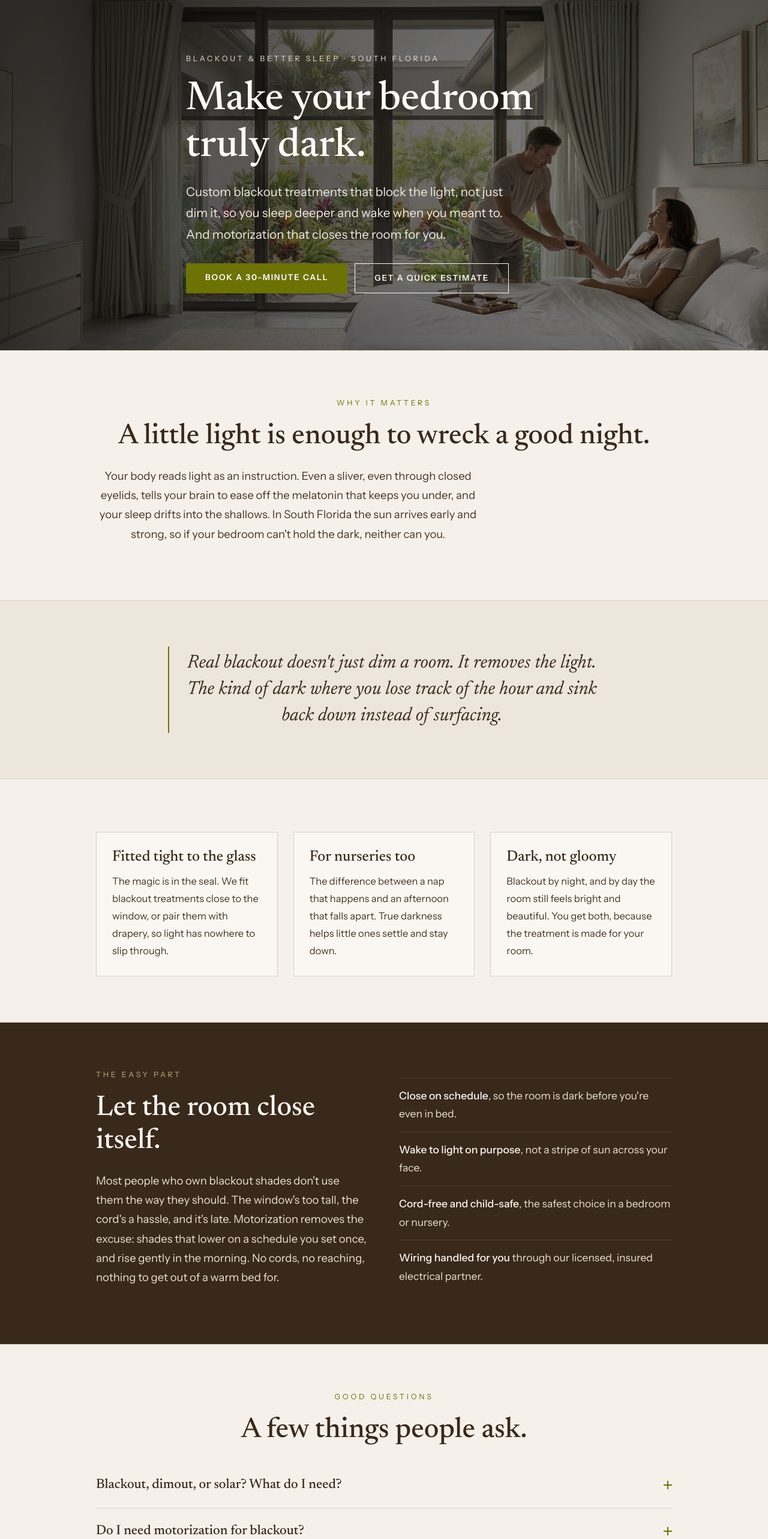
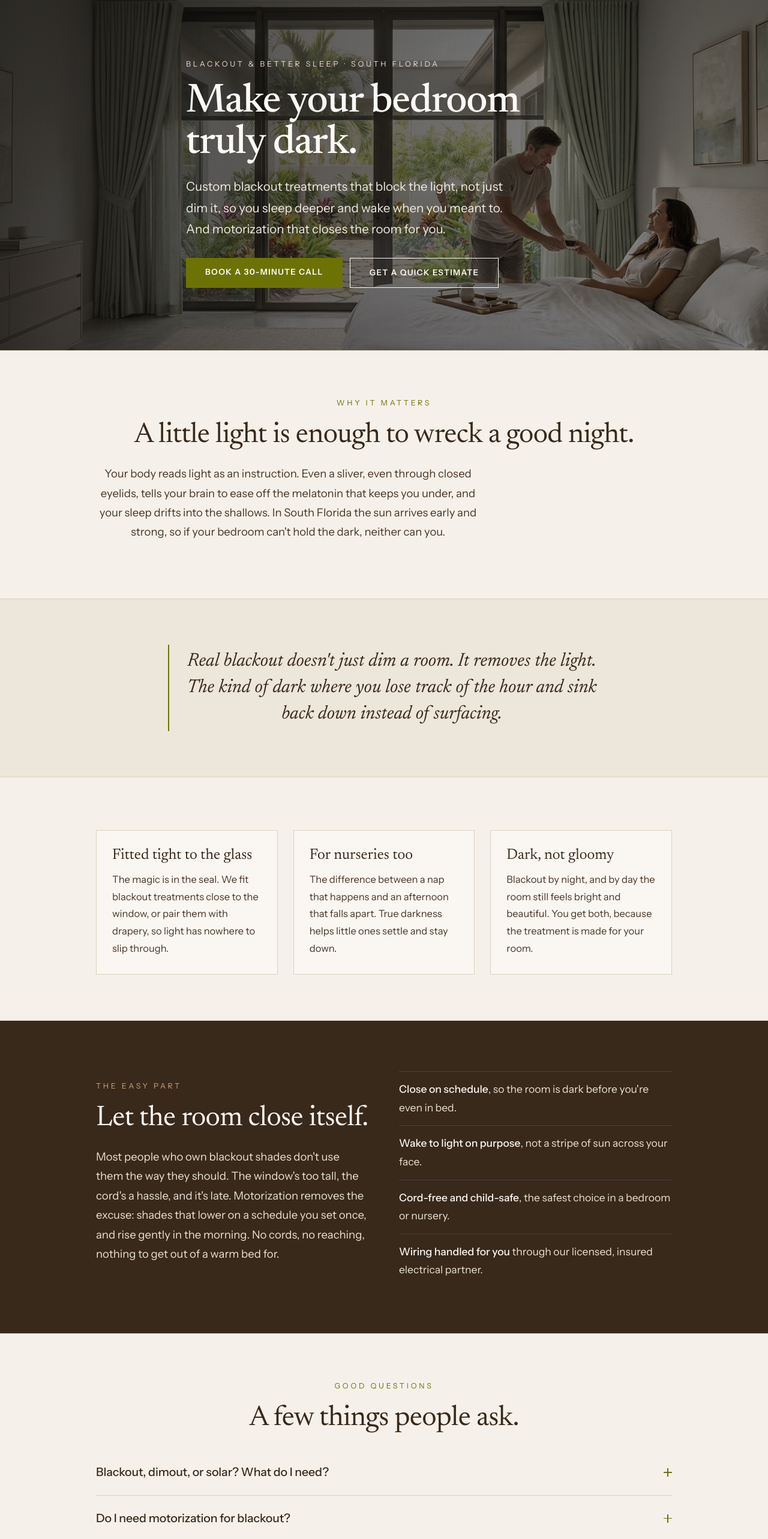
Before and after one commit to StudioElpa/studio-elpa-website-8149, a React (Vite) app in the folder packages/web/: page /blackout.html in a window 1280 px wide. Shown: the part 79-2645 px from the top of the page at 60% size. Built offline with nearby package versions, Linux system fonts and the light colour scheme; what @orpc/client, @orpc/tanstack-query would draw is missing.

Commit message:
Warm Editorial typography stage B: 400 as the default heading weight, hero and section line-height bands, FAQ questions to Instrument Sans, CTA tracking reduced

```diff
--- a/packages/web/src/web/pages/estimate.tsx
+++ b/packages/web/src/web/pages/estimate.tsx
@@ -741,10 +741,10 @@ function Results({ result, name, goals, pending, failed, headingRef }: ResultsPr
 					<>
 						<br />
 						<br />
-						<i style={{ color: "var(--ink-soft)", fontSize: 13 }}>
+						<span className="assume-note">
 							Drapery figures are preliminary ranges, your fabric selection at consultation sets
 							the exact number.
-						</i>
+						</span>
 					</>
 				)}
 			</div>
--- a/packages/web/src/web/styles.css
+++ b/packages/web/src/web/styles.css
@@ -116,12 +116,19 @@ body {
 	-webkit-font-smoothing: antialiased;
 }
 
+/* Warm Editorial stage B: the brief sets Newsreader Regular 400 as the default
+   for headings, with 500 reserved for the places where Regular genuinely loses
+   clarity (small sizes, and serif on the dark bands). The old global 500 made
+   every heading medium by default, which is the opposite ranking. Line-height
+   1.15 stays as the default because it sits at the bottom of the brief's
+   1.15-1.25 band for smaller serif headings; the hero and the major section
+   headings restate tighter values of their own. */
 h1,
 h2,
 h3,
 h4 {
 	font-family: var(--serif);
-	font-weight: 500;
+	font-weight: 400;
 	line-height: 1.15;
 }
 
@@ -328,6 +335,11 @@ section {
 h2.big {
 	font-size: clamp(31.5px, 4.07vw, 47.5px);
 	margin-bottom: 22px;
+	/* Stage B: major section headings sit in the brief's 1.05-1.12 band. The
+	   inherited 1.15 was for smaller headings. Tracking is lighter than the
+	   hero's -0.02em because these run at roughly two thirds the size. */
+	line-height: 1.08;
+	letter-spacing: -0.015em;
 }
 
 h2.big.center {
@@ -574,8 +586,14 @@ ul.inline li {
 	   12px of vertical padding, which takes the button from 55.6px to ~49.6px.
 	   Applied to .btn globally rather than only the hero so the contact submit
 	   and the estimate wizard do not end up visibly chunkier than the hero
-	   pair. Still well above the 44px minimum tap target. */
-	letter-spacing: 0.13em;
+	   pair. Still well above the 44px minimum tap target.
+
+	   Stage B: reduced again, 0.13em -> 0.10em. The brief calls the CTA
+	   tracking too heavy, and Instrument Sans carries wider sidebearings than
+	   Jost did, so the same nominal value reads looser than it used to. Only
+	   the tracking moved; the padding is untouched, so the ~49.6px height from
+	   V1.2 section 3 is preserved and only the button width narrows. */
+	letter-spacing: 0.1em;
 	text-transform: uppercase;
 	padding: 12px 32px;
 	cursor: pointer;
@@ -670,6 +688,12 @@ ul.inline li {
 	font-size: clamp(29.5px, 3.84vw, 43px);
 	max-width: 620px;
 	margin: 0 auto 16px;
+	/* Same section-heading band as h2.big. 500 rather than the new global 400
+	   because this one sits reversed on a dark ground, where Newsreader
+	   Regular loses perceived weight. */
+	font-weight: 500;
+	line-height: 1.08;
+	letter-spacing: -0.015em;
 }
 
 .callout p {
@@ -913,10 +937,18 @@ ul.inline li {
 	cursor: pointer;
 	text-align: left;
 	padding: 24px 0;
-	font-family: var(--serif);
+	/* Stage B, approved: FAQ questions move from Newsreader to Instrument Sans.
+	   The brief puts both questions and answers in the sans, and this is a
+	   <button> - an interface control, not editorial copy. 19.5px rather than
+	   the old 22.5px because Instrument Sans reads appreciably larger than
+	   Newsreader at the same nominal size, so this holds the previous optical
+	   weight. 500 is the brief's weight for interface labels and is a real
+	   instance of the hosted 400-600 range. */
+	font-family: var(--sans);
 	font-weight: 500;
-	font-size: 22.5px;
-	line-height: 1.25;
+	font-size: 19.5px;
+	line-height: 1.4;
+	letter-spacing: -0.005em;
 	color: var(--ink);
 	transition: color 0.2s;
 }
@@ -1188,7 +1220,8 @@ nav.main a:not(.nav-cta).active::after {
 
 .nav-cta {
 	font-size: 12.5px !important;
-	letter-spacing: 0.14em !important;
+	/* Stage B: 0.14em -> 0.11em, matching the .btn reduction. */
+	letter-spacing: 0.11em !important;
 	text-transform: uppercase;
 	/* Instrument Sans is self-hosted at wght 400-600. 700 here asked for a
 	   weight the face cannot supply, so the browser synthesised the bold. 600
@@ -1428,7 +1461,13 @@ footer.site .wordmark {
 	color: var(--ink);
 	max-width: 840px;
 	margin: 0 auto 12px;
-	font-weight: 500;
+	/* Stage B: the brief asks for the hero in Newsreader Regular 400, a line
+	   height of 0.98-1.04, and tracking starting near -0.02em. 1.0 and -0.02em
+	   measured well here; the tighter leading also pulls the hero slightly
+	   shorter rather than taller, which section 6 requires. */
+	font-weight: 400;
+	line-height: 1;
+	letter-spacing: -0.02em;
 }
 
 /* Replaces the old <br />, so each line is an element the hero sequence can
@@ -1740,6 +1779,10 @@ footer.site .wordmark {
 .svc-feature-text h3 {
 	font-size: 38px;
 	margin-bottom: 14px;
+	/* Stage B: at 38px this is a major heading, so it takes the 1.05-1.12 band
+	   rather than the smaller-heading default. */
+	line-height: 1.1;
+	letter-spacing: -0.015em;
 }
 
 .svc-feature-text p {
@@ -1857,6 +1900,9 @@ footer.site .wordmark {
 .svc-item h4 {
 	font-size: 19px;
 	margin-bottom: 7px;
+	/* Stage B: the smallest serif heading on the site. Regular 400 goes weedy
+	   at this size, so this is a legitimate "500 for clarity" case. */
+	font-weight: 500;
 }
 
 .svc-item p {
@@ -2104,6 +2150,11 @@ footer.site .wordmark {
 	font-size: 25px;
 	color: var(--dark-head);
 	margin-bottom: 6px;
+	/* Stage B: one of the "500 only where Regular lacks clarity" cases. These
+	   are small serif headings reversed on the dark band, the least forgiving
+	   combination for Newsreader Regular. Inherited by .manifesto .collection
+	   h3, which is smaller again at 21px. */
+	font-weight: 500;
 }
 
 .collection p {
@@ -2529,6 +2580,11 @@ header.lp .logo img {
 	font-size: clamp(40.5px, 5.88vw, 68px);
 	color: #fdfbf7;
 	margin-bottom: 18px;
+	/* Stage B hero band. 500 because this hero is reversed on a dark ground,
+	   where Newsreader Regular thins out. */
+	font-weight: 500;
+	line-height: 1.02;
+	letter-spacing: -0.02em;
 }
 
 .page-lp .hero p {
@@ -2616,6 +2672,10 @@ footer.lp .wordmark {
 	font-size: clamp(38.5px, 6.1vw, 59px);
 	line-height: 1.1;
 	margin-bottom: 20px;
+	/* Stage B: article titles run at hero scale, so they take the same optical
+	   tracking correction. The existing 1.1 already sits in the brief's
+	   1.05-1.12 section-heading band. */
+	letter-spacing: -0.02em;
 }
 
 .page-article .dek {
@@ -3110,7 +3170,9 @@ footer.lp .wordmark {
 
 .page-estimate .btn {
 	font-size: 13px;
-	letter-spacing: 0.2em;
+	/* Stage B: 0.2em was the heaviest tracking on any control on the site.
+	   0.13em brings it into line with the sitewide .btn treatment. */
+	letter-spacing: 0.13em;
 	padding: 15px 34px;
 	background: var(--accent);
 	color: #fff;
@@ -3247,6 +3309,21 @@ footer.lp .wordmark {
 	font-weight: 500;
 	font-size: 20.5px;
 	margin-bottom: 8px;
+}
+
+/* Stage B: the drapery-assumption note used to be a bare <i> with an inline
+   font size. The stage A em/i/cite rule correctly pulled it out of the sans
+   (which has no italic face and was slanting it synthetically), but that left
+   13px Newsreader Italic - and the brief puts utility text in Instrument Sans
+   and keeps Newsreader away from small interface text. So it is sans, upright,
+   and one step larger for legibility. */
+.assume-note {
+	display: inline-block;
+	font-family: var(--sans);
+	font-size: 14px;
+	font-weight: 400;
+	line-height: 1.6;
+	color: var(--ink-soft);
 }
 
 .fine {
```
Also changed, not shown: 1 other file (tests, documents, lock files or other folders).
